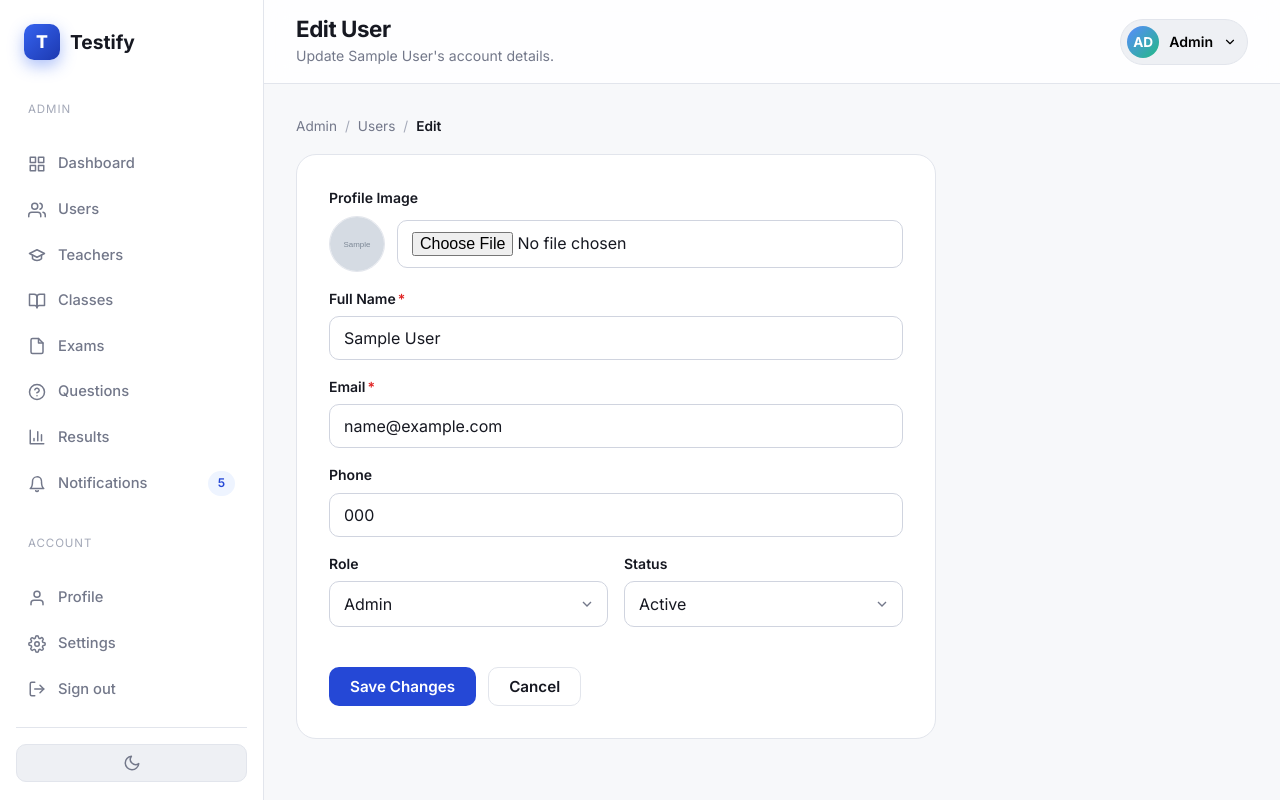
After one commit to shaikhaafridi110/Testify, a Django app: page /admin/users/1/edit/ in a window 1280 px wide. The commit adds this page. Run offline with Django 5.2, Linux system fonts and the light colour scheme; tables that the repository leaves empty hold one stand-in row (values such as "Sample post"); grey boxes marked "Sample" are stand-in pictures; one stand-in notice (Sample message) is shown.

Commit message:
add user with table and logic

```diff
--- a/Testify/settings.py
+++ b/Testify/settings.py
@@ -130,6 +130,11 @@ STATICFILES_DIRS = [
     BASE_DIR / 'static',
 ]
 
+# Media files (User uploaded files)
+
+MEDIA_URL = '/media/'
+
+MEDIA_ROOT = BASE_DIR / 'media'
 
 # Email
 # https://docs.djangoproject.com/en/6.1/topics/email/#topic-email-configuration
--- a/Testify/urls.py
+++ b/Testify/urls.py
@@ -1,22 +1,15 @@
-"""
-URL configuration for Testify project.
+from django.conf import settings
+from django.conf.urls.static import static
+from django.urls import path, include
 
-The `urlpatterns` list routes URLs to views. For more information please see:
-    https://docs.djangoproject.com/en/6.1/topics/http/urls/
-Examples:
-Function views
-    1. Add an import:  from my_app import views
-    2. Add a URL to urlpatterns:  path('', views.home, name='home')
-Class-based views
-    1. Add an import:  from other_app.views import Home
-    2. Add a URL to urlpatterns:  path('', Home.as_view(), name='home')
-Including another URLconf
-    1. Import the include() function: from django.urls import include, path
-    2. Add a URL to urlpatterns:  path('blog/', include('blog.urls'))
-"""
-from django.contrib import admin
-from django.urls import path,include
 
 urlpatterns = [
     path('admin/', include('adminpanel.urls')),
 ]
+
+
+if settings.DEBUG:
+    urlpatterns += static(
+        settings.MEDIA_URL,
+        document_root=settings.MEDIA_ROOT
+    )
--- a/adminpanel/urls.py
+++ b/adminpanel/urls.py
@@ -3,4 +3,8 @@ from . import views
 
 urlpatterns = [
     path('dashboard/', views.dashboard, name='admin_dashboard'),
+    path('user/', views.user, name='admin_user'),
+
+    path('users/<int:user_id>/edit/', views.user_edit, name='admin_user_edit'),
+    path('users/<int:user_id>/delete/', views.user_delete, name='admin_user_delete'),
 ]
--- a/adminpanel/views.py
+++ b/adminpanel/views.py
@@ -1,4 +1,178 @@
-from django.shortcuts import render
+from django.shortcuts import render, redirect, get_object_or_404
+from django.core.paginator import Paginator
+from django.db.models import Q
+from django.contrib import messages
+from django.http import JsonResponse
+
+from .models import User, TeacherInfo
+import uuid
+import os
 
 def dashboard(request):
     return render(request, 'admin/dashboard.html')
+
+
+def user(request):
+    users_qs = User.objects.all().order_by('-created_at')
+
+    # ---- search ----
+    search = request.GET.get('q', '').strip()
+    if search:
+        users_qs = users_qs.filter(
+            Q(name__icontains=search) |
+            Q(email__icontains=search)
+        )
+
+    # ---- filter by status ----
+    status = request.GET.get('status', '').strip()
+    if status:
+        users_qs = users_qs.filter(status=status)
+
+    # ---- filter by role ----
+    role = request.GET.get('role', '').strip()
+    if role:
+        users_qs = users_qs.filter(role=role)
+
+    # ---- pagination ----
+    paginator = Paginator(users_qs, 10)  # 10 users per page
+    page_number = request.GET.get('page', 1)
+    users = paginator.get_page(page_number)
+
+    context = {
+        'users': users,
+        'search': search,
+        'status': status,
+        'role': role,
+    }
+    return render(request, 'admin/user.html', context)
+
+
+def user_edit(request, user_id):
+    user_obj = get_object_or_404(User, id=user_id)
+    is_ajax = request.headers.get('x-requested-with') == 'XMLHttpRequest'
+
+    # Existing teacher profile, if any -- used both to pre-fill the form on
+    # GET and to know whether we're updating vs. creating on POST.
+    teacher_info = TeacherInfo.objects.filter(user=user_obj).first()
+
+    if request.method == 'POST':
+        errors = {}
+
+        # Only touch fields that were actually sent, so a partial update
+        # (e.g. status-only from the users list) doesn't wipe other fields.
+        new_name = user_obj.name
+        new_email = user_obj.email
+        new_phone = user_obj.phone
+        new_role = user_obj.role
+        new_status = user_obj.status
+        new_profile_image = user_obj.profile_image
+
+        if 'name' in request.POST:
+            new_name = request.POST.get('name', '').strip()
+            if not new_name:
+                errors['name'] = 'Name is required.'
+
+        if 'email' in request.POST:
+            new_email = request.POST.get('email', '').strip()
+            if not new_email:
+                errors['email'] = 'Email is required.'
+            elif User.objects.exclude(id=user_obj.id).filter(email__iexact=new_email).exists():
+                errors['email'] = 'This email is already in use by another user.'
+
+        if 'phone' in request.POST:
+            new_phone = request.POST.get('phone', '').strip() or None
+            if new_phone and User.objects.exclude(id=user_obj.id).filter(phone=new_phone).exists():
+                errors['phone'] = 'This phone number is already in use by another user.'
+
+        if 'role' in request.POST:
+            new_role = request.POST.get('role', user_obj.role)
+            if new_role not in dict(User.ROLE_CHOICES):
+                errors['role'] = 'Invalid role.'
+
+        if 'status' in request.POST:
+            new_status = request.POST.get('status', '').strip()
+            if new_status not in dict(User.STATUS_CHOICES):
+                errors['status'] = 'Invalid status.'
+
+        # ---- profile image (all users) ----
+        if request.FILES.get('profile_image'):
+            new_profile_image = request.FILES['profile_image']
+            extension = os.path.splitext(new_profile_image.name)[1]
+            new_profile_image.name = f"{uuid.uuid4()}{extension}"
+            user_obj.profile_image = new_profile_image
+
+        # ---- teacher info (only when the user is/becomes a teacher and the
+        # teacher section of the form was actually submitted) ----
+        teacher_fields = None
+        if new_role == 'teacher' and 'college_name' in request.POST:
+            teacher_fields = {
+                'college_name': request.POST.get('college_name', '').strip(),
+                'college_phone': request.POST.get('college_phone', '').strip(),
+                'qualification': request.POST.get('qualification', '').strip(),
+                'subject': request.POST.get('subject', '').strip(),
+                'experience': request.POST.get('experience', '').strip() or None,
+                'bio': request.POST.get('bio', '').strip() or None,
+                'approval_status': request.POST.get('approval_status', 'pending').strip(),
+            }
+
+            if not teacher_fields['college_name']:
+                errors['college_name'] = 'College name is required.'
+            if not teacher_fields['college_phone']:
+                errors['college_phone'] = 'College phone is required.'
+            if not teacher_fields['qualification']:
+                errors['qualification'] = 'Qualification is required.'
+            if not teacher_fields['subject']:
+                errors['subject'] = 'Subject is required.'
+            if teacher_fields['approval_status'] not in dict(TeacherInfo.APPROVAL_STATUS_CHOICES):
+                errors['approval_status'] = 'Invalid approval status.'
+
+        if errors:
+            first_error = next(iter(errors.values()))
+            if is_ajax:
+                return JsonResponse({'error': first_error, 'errors': errors}, status=400)
+            for field_error in errors.values():
+                messages.error(request, field_error)
+            return redirect('admin_user_edit', user_id=user_obj.id)
+
+        user_obj.name = new_name
+        user_obj.email = new_email
+        user_obj.phone = new_phone
+        user_obj.role = new_role
+        user_obj.status = new_status
+        user_obj.profile_image = new_profile_image
+        user_obj.save()
+
+        if teacher_fields is not None:
+            teacher_info, _ = TeacherInfo.objects.get_or_create(user=user_obj)
+            for field, value in teacher_fields.items():
+                setattr(teacher_info, field, value)
+            teacher_info.save()
+        elif new_role != 'teacher' and teacher_info is not None:
+            # Role was switched away from teacher -- leave the TeacherInfo
+            # row in place (history/approval record) rather than deleting it.
+            pass
+
+        if is_ajax:
+            return JsonResponse({
+                'success': True,
+                'status': user_obj.status,
+                'status_display': user_obj.get_status_display(),
+            })
+
+        messages.success(request, 'User updated successfully.')
+        return redirect('admin_user')
+
+    return render(request, 'admin/user_edit.html', {
+        'user_obj': user_obj,
+        'teacher_info': teacher_info,
+    })
+
+
+def user_delete(request, user_id):
+    if request.method != 'POST':
+        return JsonResponse({'error': 'Invalid request method.'}, status=405)
+
+    user_obj = get_object_or_404(User, id=user_id)
+    user_obj.delete()
+
+    return JsonResponse({'success': True})
--- a/templates/admin/master.html
+++ b/templates/admin/master.html
@@ -37,7 +37,7 @@
             <rect x="14" y="14" width="7" height="7"></rect>
             <rect x="3" y="14" width="7" height="7"></rect>
           </svg> Dashboard</a>
-        <a href="users.html" class="side-link" data-nav><svg class="icon" width="18" height="18" viewBox="0 0 24 24"
+        <a href="{% url 'admin_user' %}" class="side-link" data-nav><svg class="icon" width="18" height="18" viewBox="0 0 24 24"
             fill="none" stroke="currentColor" stroke-width="2" stroke-linecap="round" stroke-linejoin="round">
             <path d="M17 21v-2a4 4 0 0 0-4-4H5a4 4 0 0 0-4 4v2"></path>
             <circle cx="9" cy="7" r="4"></circle>
--- /dev/null
+++ b/templates/admin/user_edit.html
@@ -0,0 +1,189 @@
+{% extends 'admin/master.html' %}
+
+{% block title %}
+Edit User — Testify Admin
+{% endblock %}
+
+{% block content %}
+<div class="dash-main">
+  <header class="dash-header">
+    <div class="flex items-center gap-3">
+      <button class="theme-toggle sidebar-toggle" aria-label="Open sidebar"><svg width="20" height="20"
+          viewBox="0 0 24 24" fill="none" stroke="currentColor" stroke-width="2" stroke-linecap="round">
+          <line x1="3" y1="6" x2="21" y2="6"></line>
+          <line x1="3" y1="12" x2="21" y2="12"></line>
+          <line x1="3" y1="18" x2="21" y2="18"></line>
+        </svg></button>
+      <div class="dash-title">
+        <h1>Edit User</h1>
+        <p>Update {{ user_obj.name }}'s account details.</p>
+      </div>
+    </div>
+    <div class="dash-actions">
+      <div class="dropdown"><button class="user-chip dropdown-trigger"><span class="avatar">AD</span><span
+            class="name">Admin</span><svg width="14" height="14" viewBox="0 0 24 24" fill="none" stroke="currentColor"
+            stroke-width="2" stroke-linecap="round" stroke-linejoin="round">
+            <polyline points="6 9 12 15 18 9"></polyline>
+          </svg></button>
+        <div class="dropdown-menu"><a href="profile.html" class="dropdown-item">Profile</a><a href="settings.html"
+            class="dropdown-item">Settings</a><a href="../login.html" class="dropdown-item">Sign out</a></div>
+      </div>
+    </div>
+  </header>
+
+  <div class="dash-content">
+    <div class="crumbs"><a href="{% url 'admin_dashboard' %}">Admin</a><span class="sep">/</span><a
+        href="{% url 'admin_user' %}">Users</a><span class="sep">/</span><span class="current">Edit</span>
+    </div>
+
+    <div class="card card-pad-lg" style="max-width:640px;" data-reveal>
+      <form method="post" action="{% url 'admin_user_edit' user_obj.id %}" enctype="multipart/form-data">
+        {% csrf_token %}
+
+        <!-- ---------- profile image (all users) ---------- -->
+        <div class="form-group">
+          <label class="form-label">Profile Image</label>
+          <div class="flex items-center gap-3">
+           {% if user_obj.profile_image %}
+    <img id="profile-preview"
+         src="{{ user_obj.profile_image.url }}"
+         alt="{{ user_obj.name }}"
+         style="width:56px; height:56px; border-radius:50%; object-fit:cover; border:1px solid var(--border);">
+{% else %}
+            <span id="profile-preview-fallback" class="avatar"
+              style="width:56px; height:56px; font-size:1.1rem;">{{ user_obj.name|slice:":2"|upper }}</span>
+            <img id="profile-preview" src="" alt="{{ user_obj.name }}"
+              style="width:56px; height:56px; border-radius:50%; object-fit:cover; border:1px solid var(--border); display:none;">
+            {% endif %}
+            <input type="file" id="profile_image" name="profile_image" class="form-control" accept="image/*"
+              onchange="previewProfileImage(this)">
+          </div>
+        </div>
+
+        <div class="form-group">
+          <label class="form-label" for="name">Full Name<span class="req">*</span></label>
+          <input type="text" id="name" name="name" class="form-control" value="{{ user_obj.name }}" required>
+        </div>
+
+        <div class="form-group">
+          <label class="form-label" for="email">Email<span class="req">*</span></label>
+          <input type="email" id="email" name="email" class="form-control" value="{{ user_obj.email }}" required>
+        </div>
+
+        <div class="form-group">
+          <label class="form-label" for="phone">Phone</label>
+          <input type="text" id="phone" name="phone" class="form-control" value="{{ user_obj.phone|default:'' }}"
+            maxlength="10" pattern="[0-9]{10}" placeholder="10-digit phone number">
+          <div class="form-error">Phone must be exactly 10 digits.</div>
+        </div>
+
+        <div class="grid-2">
+          <div class="form-group">
+            <label class="form-label" for="role">Role</label>
+            <select id="role" name="role" class="form-control select" onchange="toggleTeacherSection(this.value)">
+              <option value="user" {% if user_obj.role == 'user' %}selected{% endif %}>User</option>
+              <option value="teacher" {% if user_obj.role == 'teacher' %}selected{% endif %}>Teacher</option>
+              <option value="admin" {% if user_obj.role == 'admin' %}selected{% endif %}>Admin</option>
+            </select>
+          </div>
+
+          <div class="form-group">
+            <label class="form-label" for="status">Status</label>
+            <select id="status" name="status" class="form-control select">
+              <option value="active" {% if user_obj.status == 'active' %}selected{% endif %}>Active</option>
+              <option value="inactive" {% if user_obj.status == 'inactive' %}selected{% endif %}>Inactive</option>
+              <option value="blocked" {% if user_obj.status == 'blocked' %}selected{% endif %}>Blocked</option>
+            </select>
+          </div>
+        </div>
+
+        <!-- ---------- teacher info (only relevant when role = teacher) ---------- -->
+        <div id="teacher-section" style="{% if user_obj.role != 'teacher' %}display:none;{% endif %} margin-top: var(--space-5); padding-top: var(--space-5); border-top: 1px solid var(--border);">
+          <h3 style="margin-bottom: var(--space-4);">Teacher Details</h3>
+
+          <div class="grid-2">
+            <div class="form-group">
+              <label class="form-label" for="college_name">College Name<span class="req">*</span></label>
+              <input type="text" id="college_name" name="college_name" class="form-control"
+                value="{{ teacher_info.college_name|default:'' }}">
+            </div>
+
+            <div class="form-group">
+              <label class="form-label" for="college_phone">College Phone<span class="req">*</span></label>
+              <input type="text" id="college_phone" name="college_phone" class="form-control"
+                value="{{ teacher_info.college_phone|default:'' }}">
+            </div>
+          </div>
+
+          <div class="grid-2">
+            <div class="form-group">
+              <label class="form-label" for="qualification">Qualification<span class="req">*</span></label>
+              <input type="text" id="qualification" name="qualification" class="form-control"
+                value="{{ teacher_info.qualification|default:'' }}">
+            </div>
+
+            <div class="form-group">
+              <label class="form-label" for="subject">Subject<span class="req">*</span></label>
+              <input type="text" id="subject" name="subject" class="form-control"
+                value="{{ teacher_info.subject|default:'' }}">
+            </div>
+          </div>
+
+          <div class="grid-2">
+            <div class="form-group">
+              <label class="form-label" for="experience">Experience</label>
+              <input type="text" id="experience" name="experience" class="form-control"
+                value="{{ teacher_info.experience|default:'' }}" placeholder="e.g. 5 years">
+            </div>
+
+            <div class="form-group">
+              <label class="form-label" for="approval_status">Approval Status</label>
+              <select id="approval_status" name="approval_status" class="form-control select">
+                <option value="pending" {% if teacher_info.approval_status == 'pending' or not teacher_info %}selected{% endif %}>Pending</option>
+                <option value="approved" {% if teacher_info.approval_status == 'approved' %}selected{% endif %}>Approved</option>
+                <option value="rejected" {% if teacher_info.approval_status == 'rejected' %}selected{% endif %}>Rejected</option>
+              </select>
+            </div>
+          </div>
+
+          <div class="form-group">
+            <label class="form-label" for="bio">Bio</label>
+            <textarea id="bio" name="bio" class="form-control" rows="4">{{ teacher_info.bio|default:'' }}</textarea>
+          </div>
+        </div>
+
+        <div class="flex gap-3" style="margin-top: var(--space-5);">
+          <button type="submit" class="btn btn-primary">Save Changes</button>
+          <a href="{% url 'admin_user' %}" class="btn btn-secondary">Cancel</a>
+        </div>
+      </form>
+    </div>
+  </div>
+</div>
+
+<script>
+  function toggleTeacherSection(role) {
+    const section = document.getElementById('teacher-section');
+    section.style.display = role === 'teacher' ? 'block' : 'none';
+  }
+
+  function previewProfileImage(input) {
+    if (!input.files || !input.files[0]) return;
+    const preview = document.getElementById('profile-preview');
+    const fallback = document.getElementById('profile-preview-fallback');
+    preview.src = URL.createObjectURL(input.files[0]);
+    preview.style.display = 'block';
+    if (fallback) fallback.style.display = 'none';
+  }
+</script>
+
+{% if messages %}
+<script>
+  document.addEventListener('DOMContentLoaded', function () {
+    {% for message in messages %}
+    toast("{{ message|escapejs }}", { title: "{% if message.tags == 'error' %}Error{% else %}Success{% endif %}", type: "{% if message.tags == 'error' %}error{% else %}success{% endif %}" });
+    {% endfor %}
+  });
+</script>
+{% endif %}
+{% endblock %}
```
Also changed, not shown: adminpanel/models.py (+74 -1 lines), templates/admin/user.html (added, +215 -0 lines), adminpanel/migrations/0006_teacherinfo.py (added), adminpanel/migrations/0007_remove_teacherinfo_employee_no.py (added), media/profiles/28cb6f96-f5a5-4cf0-bc3a-e9b295c1e1f3.jpg (added), media/profiles/38de2dba-5d69-4ae7-b96a-1f2c3c875333.png (added), media/profiles/4c97a263-fce7-4f56-8c10-13268c5506d7.png (added), media/profiles/644ad2f6-aa68-4804-a36e-6832fc788518.png (added).
